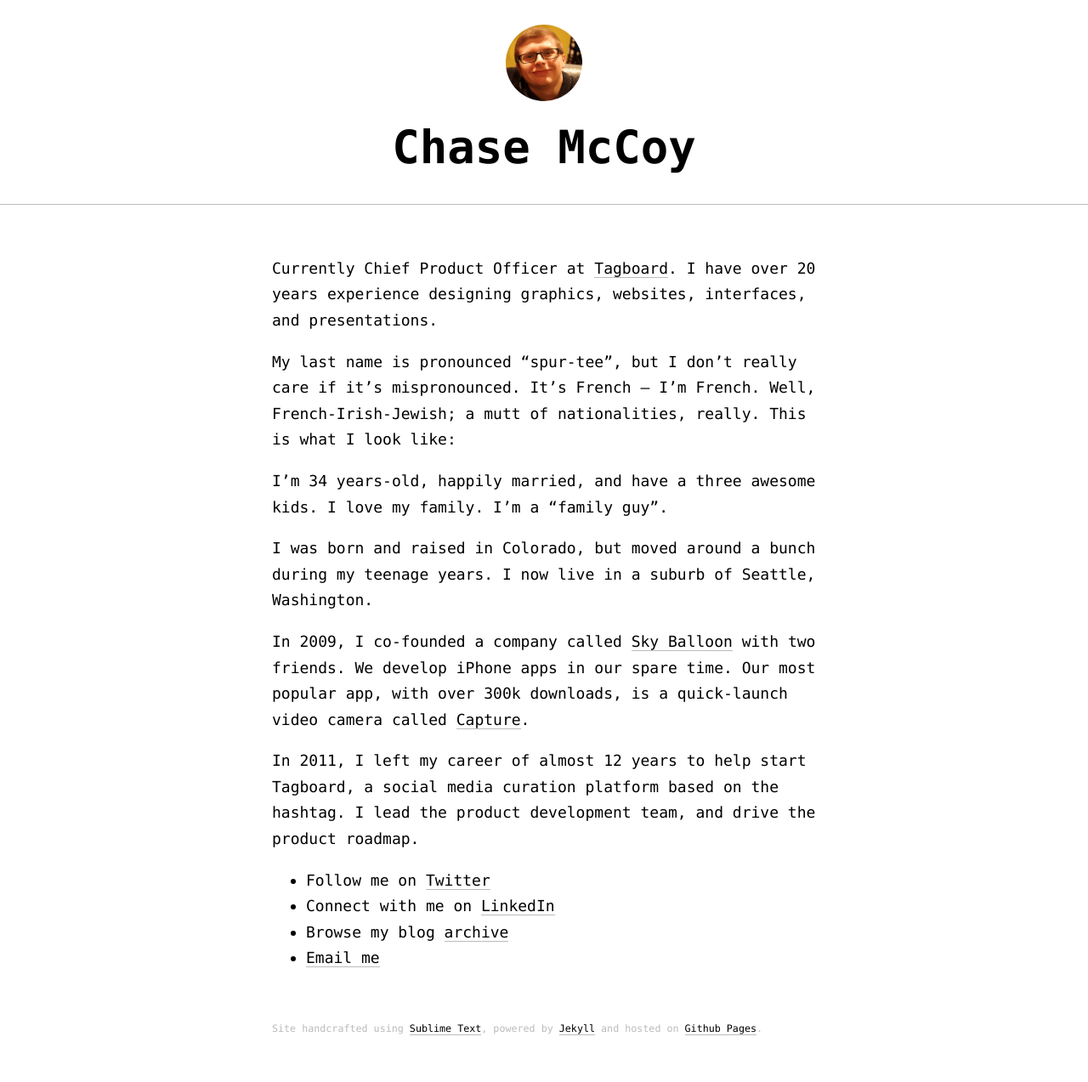
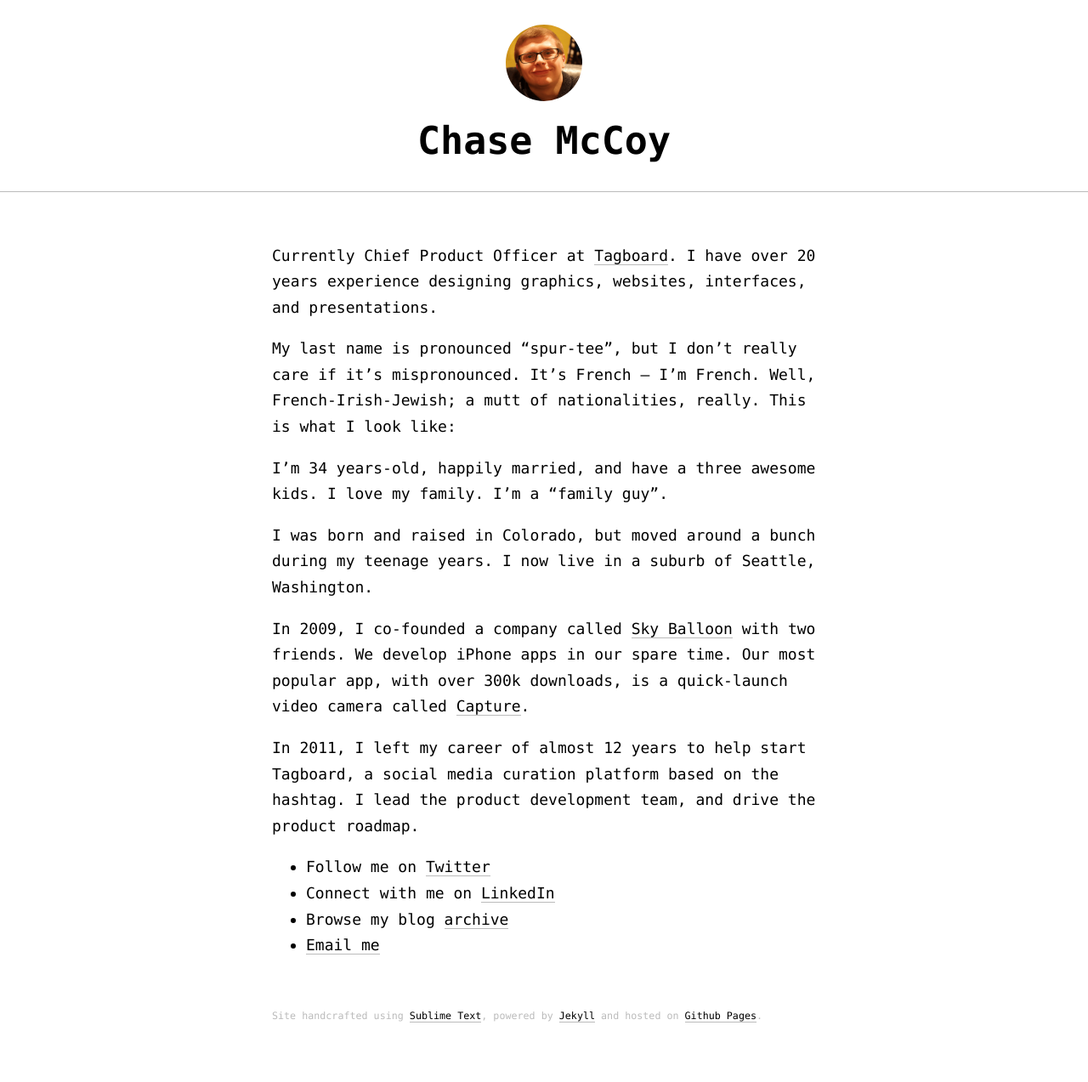
Before and after one commit to chasemccoy/chasemccoy.github.io, a Jekyll site: the page built from index.md, in a window 1280 px wide. Shown: the whole page at 85% size. Built offline with Jekyll 4.4.1, drawn with Linux system fonts in a browser that asks for light colours.

Commit message:
Updated CSS

```diff
--- a/css/style.css
+++ b/css/style.css
@@ -166,7 +166,6 @@ body.home {
   body { width: calc(100% - 2rem); }
   body.home { width: 100% }
   .content { width: calc(100% - 2rem); }
-  h1 { font-size: 1.5em; }
 }
 
 .divider {
@@ -179,7 +178,7 @@ h1 a, h2 a, h3 a, h4 a, h5 a, h6 a { border: 0 none; }
 
 h1 {
   text-align: center;
-  font-size: 3em;
+  font-size: 2.5em;
   margin: 0 auto 20px auto;
   font-family: "Arno Pro", "Input Sans", Menlo, Courier, monospace;
 }
```
Also changed, not shown: 2 other files.
